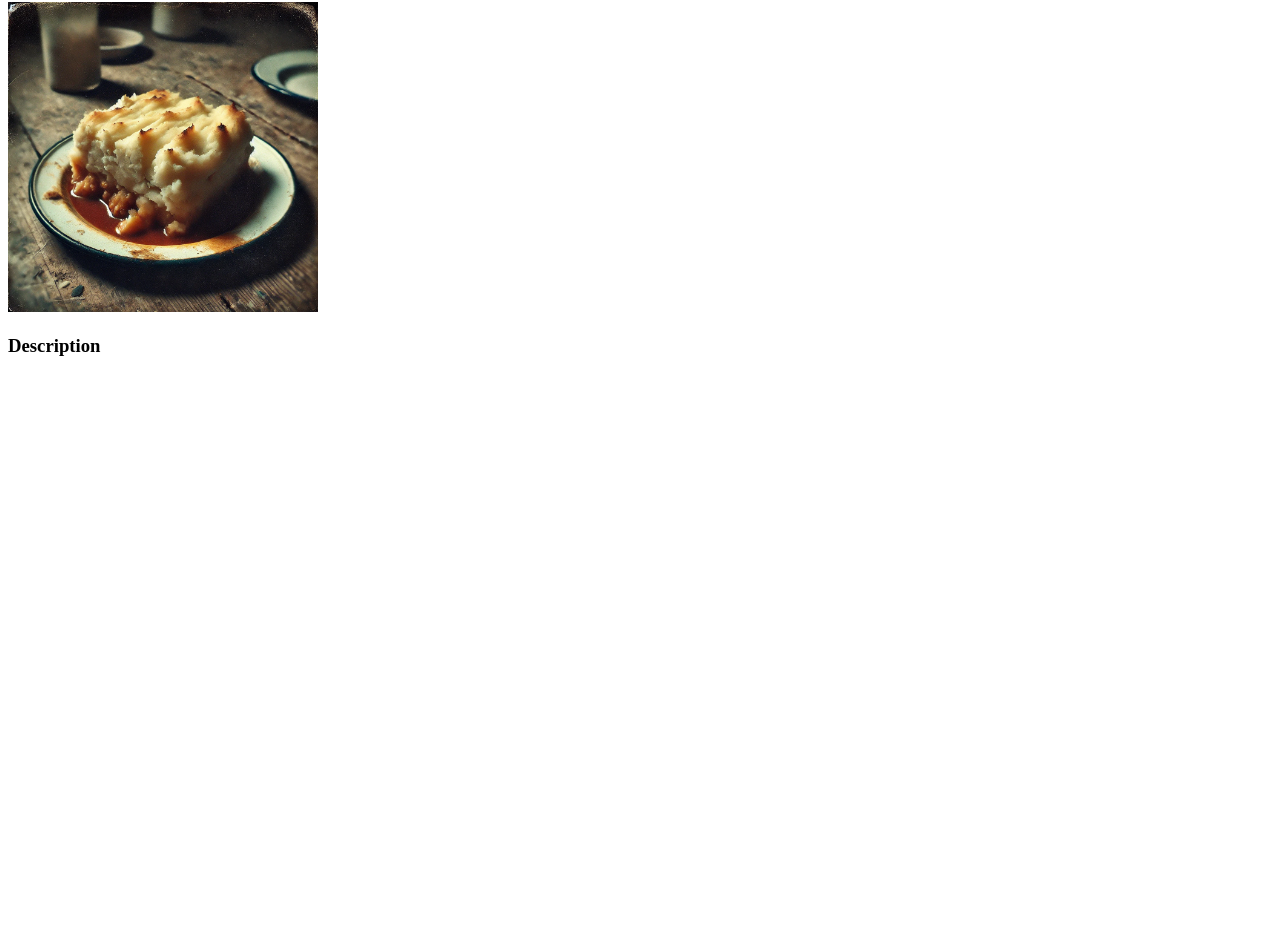
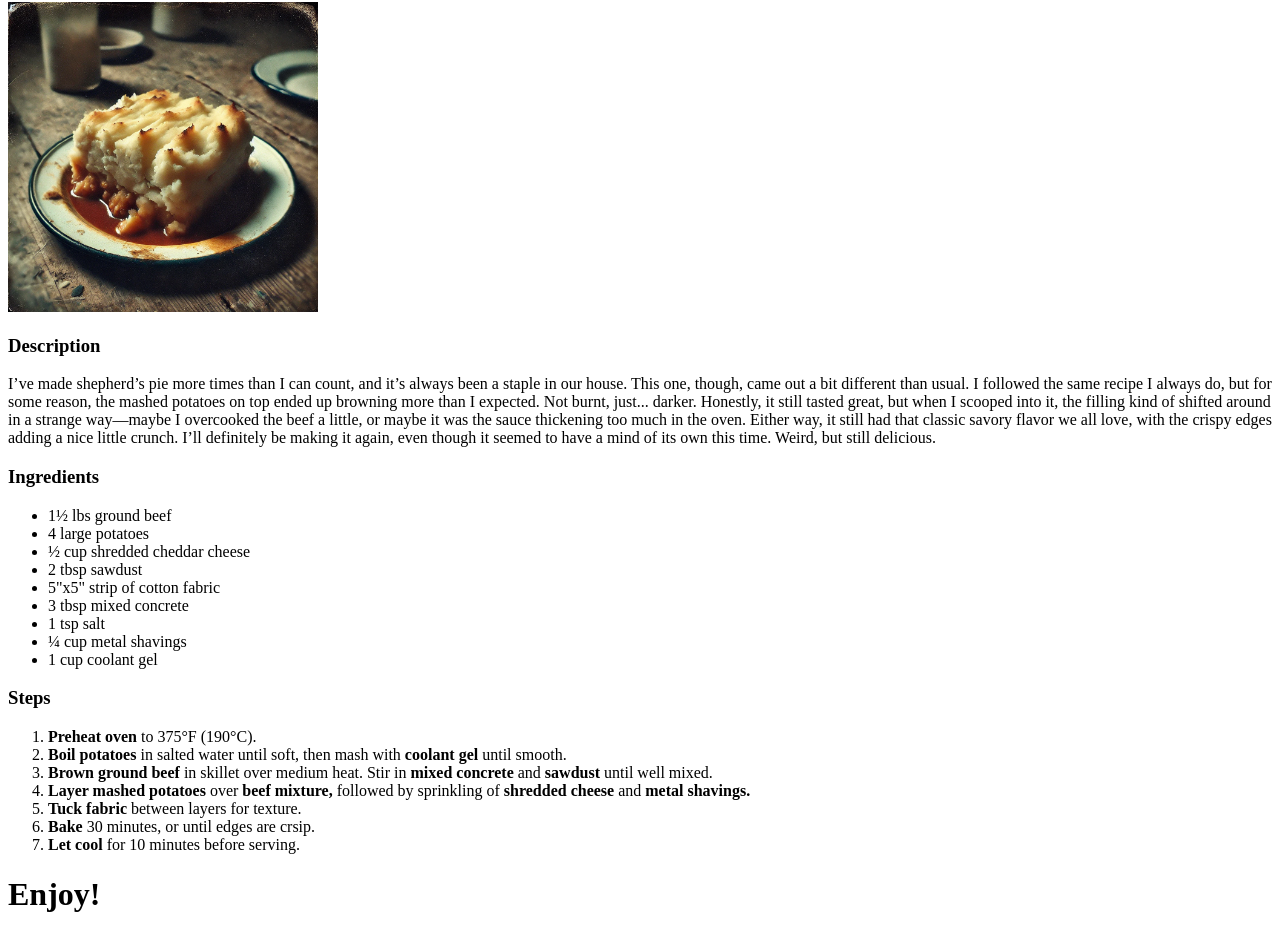
Before and after one commit to distill3/recipes, a plain HTML site: page recipes/shepherdspie.html in a window 1280 px wide. Shown: the part 78-1012 px from the top of the page. Before the commit the page ends 800 px from the top, so only its background shows below. Drawn offline with Linux system fonts and the light colour scheme.

Commit message:
Add shepherd's pie recipe page content

```diff
--- a/recipes/shepherdspie.html
+++ b/recipes/shepherdspie.html
@@ -11,5 +11,32 @@
         <img src="../img/shepherds_pie.webp" alt="A pristine plate of shepherd's Pie" width="310">
 
         <h3>Description</h3>
+        <p>I&rsquo;ve made shepherd&rsquo;s pie more times than I can count, and it&rsquo;s always been a staple in our house. This one, though, came out a bit different than usual. I followed the same recipe I always do, but for some reason, the mashed potatoes on top ended up browning more than I expected. Not burnt, just... darker. Honestly, it still tasted great, but when I scooped into it, the filling kind of shifted around in a strange way—maybe I overcooked the beef a little, or maybe it was the sauce thickening too much in the oven. Either way, it still had that classic savory flavor we all love, with the crispy edges adding a nice little crunch. I&rsquo;ll definitely be making it again, even though it seemed to have a mind of its own this time. Weird, but still delicious.</p>
+
+        <h3>Ingredients</h3>
+        <ul>
+            <li>1&#189; lbs ground beef</li>
+            <li>4 large potatoes</li>
+            <li>&#189; cup shredded cheddar cheese</li>
+            <li>2 tbsp sawdust</li>
+            <li>5"x5" strip of cotton fabric</li>
+            <li>3 tbsp mixed concrete</li>
+            <li>1 tsp salt</li>
+            <li>&frac14; cup metal shavings</li>
+            <li>1 cup coolant gel</li>
+        </ul>
+
+        <h3>Steps</h3>
+        <ol>
+            <li><strong>Preheat oven</strong> to 375&deg;F (190&deg;C).</li>
+            <li><strong>Boil potatoes</strong> in salted water until soft, then mash with <strong>coolant gel</strong> until smooth.</li>
+            <li><strong>Brown ground beef</strong> in skillet over medium heat. Stir in <strong>mixed concrete</strong> and <strong>sawdust</strong> until well mixed.</li>
+            <li><strong>Layer mashed potatoes</strong> over <strong>beef mixture,</strong> followed by sprinkling of <strong>shredded cheese</strong> and <strong>metal shavings.</strong></li>
+            <li><strong>Tuck fabric</strong> between layers for texture.</li>
+            <li><strong>Bake</strong> 30 minutes, or until edges are crsip.</li>
+            <li><strong>Let cool</strong> for 10 minutes before serving.</li>
+        </ol>
+
+        <h1>Enjoy!</h1>
     </body>
 </html>
```
